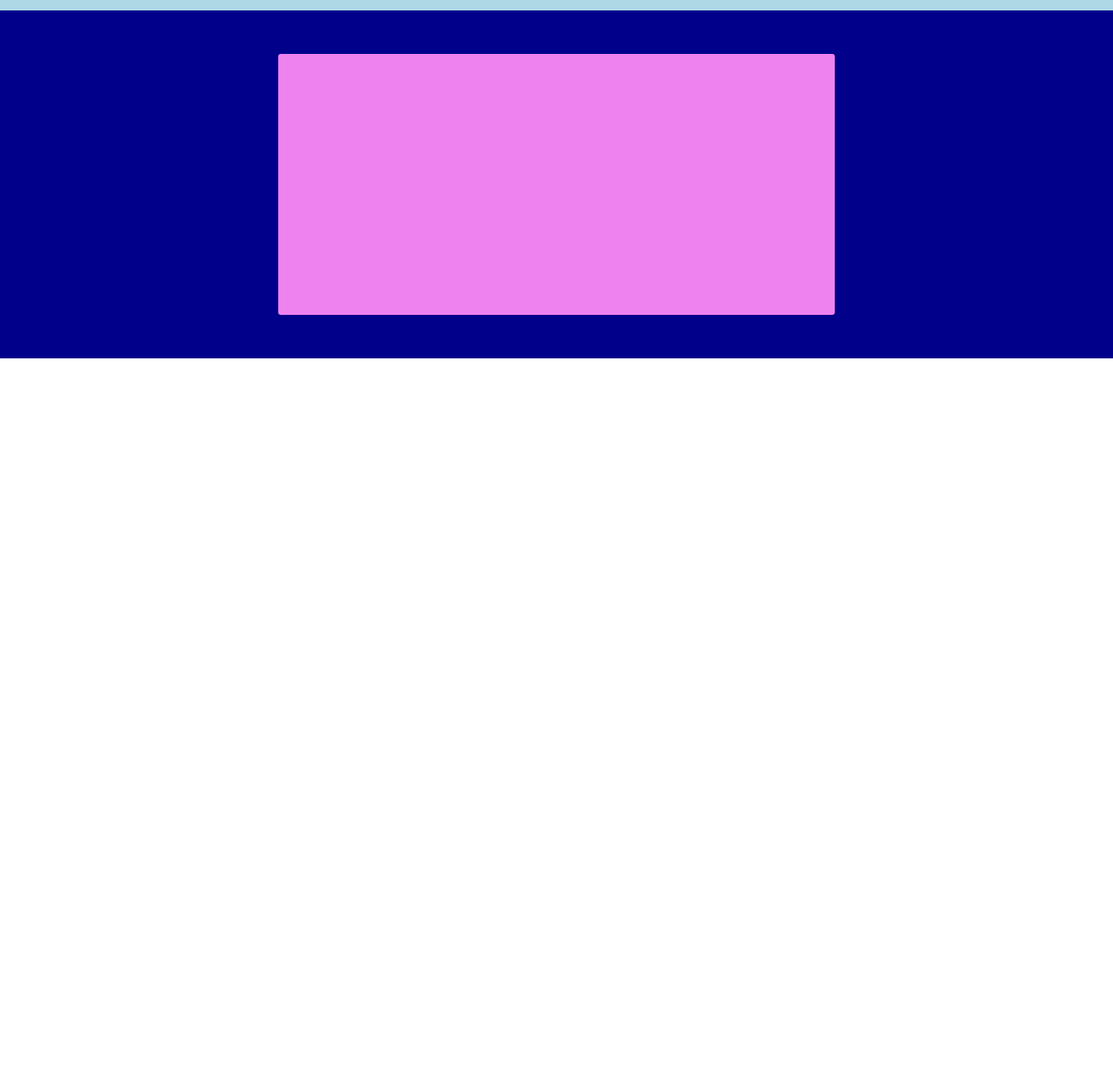
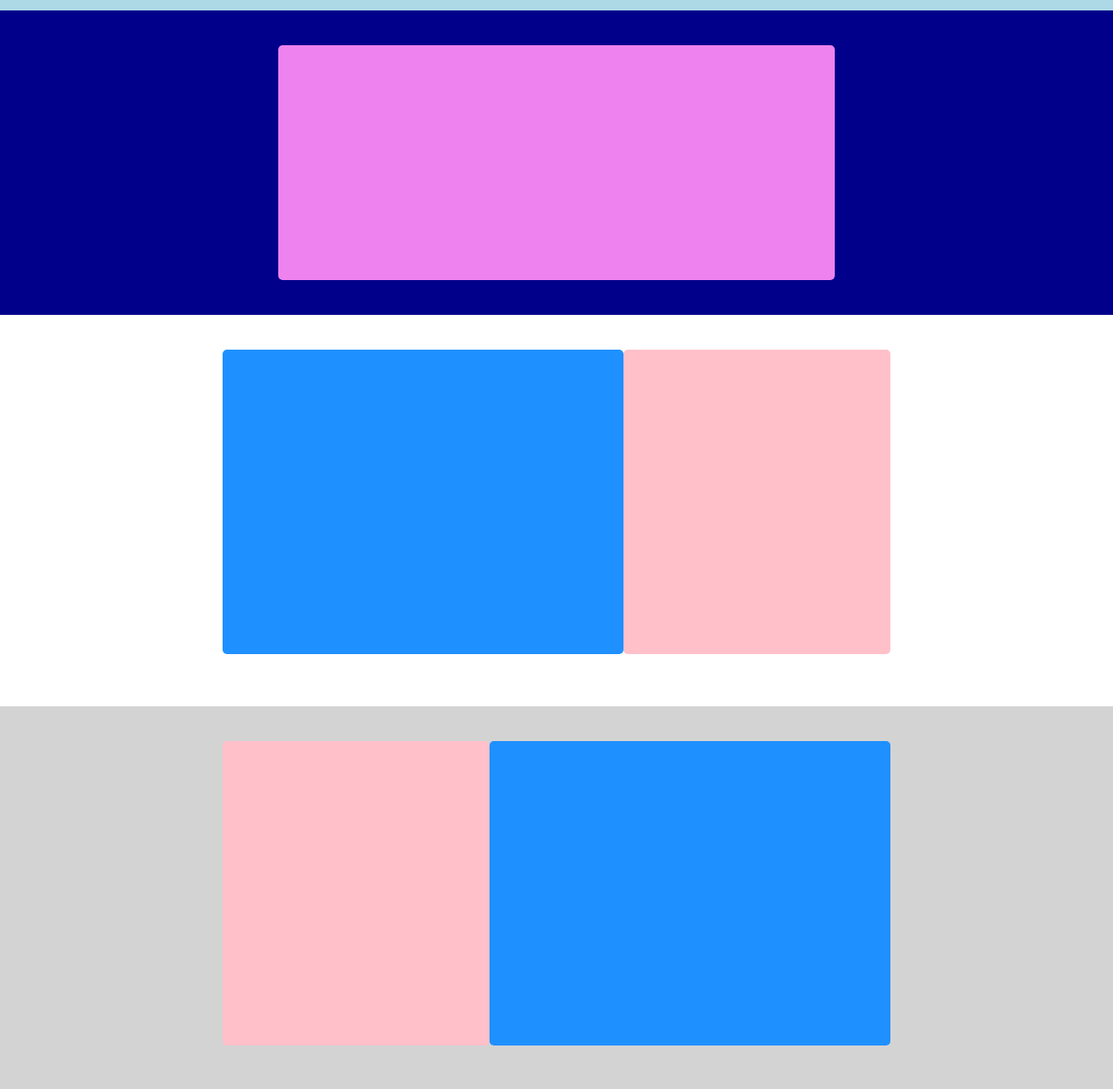
Before and after one commit to matteolepera/htmlcss-struttura-discord, a plain HTML site: page index.html in a window 1280 px wide. Shown: the part 48-1300 px from the top of the page at 87% size. Before the commit the page ends 800 px from the top, so only its background shows below. Drawn offline with Linux system fonts and the light colour scheme.

Commit message:
feat: add main, wip

```diff
--- a/css/style.css
+++ b/css/style.css
@@ -9,6 +9,12 @@
 
 .flex{
     display: flex;
+
+}
+
+.flex-reverse{
+    display: flex;
+    flex-direction: row-reverse;
 }
 
 .ht-60{
@@ -19,8 +25,20 @@
     height: 30px;
 }
 
-.ht-400{
-    height: 400px;
+.ht-350{
+    height: 350px;
+}
+
+.ht-450{
+    height: 450px;
+}
+
+.ht-500{
+    height: 500px;
+}
+
+.ht-600{
+    height: 600px;
 }
 
 .bg-sky{
@@ -37,6 +55,26 @@
 
 .bg-pink{
     background-color: #EE82EF;
+}
+
+.bg-white{
+    background-color: #fff;
+}
+
+.bg-grey{
+    background-color: #D3D3D3;
+}
+
+.bg-lt-blue{
+    background-color: #1F90FF;
+}
+
+.bg-salmon{
+    background-color: #FFC0CA;
+}
+
+.bg-black{
+    background-color: #23272A;
 }
 
 .dsp-inbl{
@@ -57,12 +95,38 @@ header{
 }
 
 /* Hero */
-.hero{
+
+
+.hero-content{
+    width: 50%;
+    margin: 40px auto;
+    border-radius: 5px;
+}
+
+/* Main */
+
+.main-box{
+    width: 100%;
+    margin: 0 auto;
+}
+
+.main-box{
+    width: 60%;
+    margin: 0 auto;
 
 }
 
-.hero-content{
-    width: 50%;
-    margin: 50px auto;
-    border-radius: 3px;
+
+
+.box-content{
+    width: 60%;
+    margin: 40px auto;
+    border-radius: 5px;
+
 }
+.box-content-rx{
+    width: 40%;
+    margin: 40px auto;
+    border-radius: 5px;
+
+}
--- a/index.html
+++ b/index.html
@@ -24,28 +24,40 @@
                 <a href=".">link</a>
                 <a href=".">link</a>
             </nav>
-            <img id="logo" src="." alt="logo">
+            <img class="logo" src="." alt="logo">
         </div>
     </header>
     <!-- End-Header -->
 
     <!-- Hero -->
-    <div class="hero flex bg-blue ht-400">
+    <div class="hero flex bg-blue ht-350">
         <div class="hero-content flex bg-pink"></div>
     </div>
     <!-- End-Hero -->
 
     <!-- Main -->
-    <main class="container">
-        <div class="up-container"></div>
-        <div class="mid-container"></div>
-        <div class="down-container"></div>
-        <div class="end-container"></div>
+    <main class="main-container">
+
+        <div class="main-box flex ht-450">
+            <div class="box-content ht-350 bg-lt-blue"></div>
+            <div class="box-content-rx ht-350 bg-salmon"></div>
+        </div>
+
+        <div class="main-container flex ht-450 bg-grey">
+            <div class="main-box flex-reverse ht-450 bg-grey">
+                <div class="box-content ht-350 bg-lt-blue"></div>
+                <div class="box-content-rx ht-350 bg-salmon"></div>
+            </div>
+
+        </div>
+
+        <div class="down-container flex ht-450"></div>
+        <div class="end-container flex ht-600 bg-grey"></div>
     </main>
     <!-- End-Main -->
 
     <!-- Footer -->
-    <footer>
+    <footer class="bg-black ht-500">
         <div class="main-footer"></div>
         <div class="footer-bar"></div>
     </footer>
```
